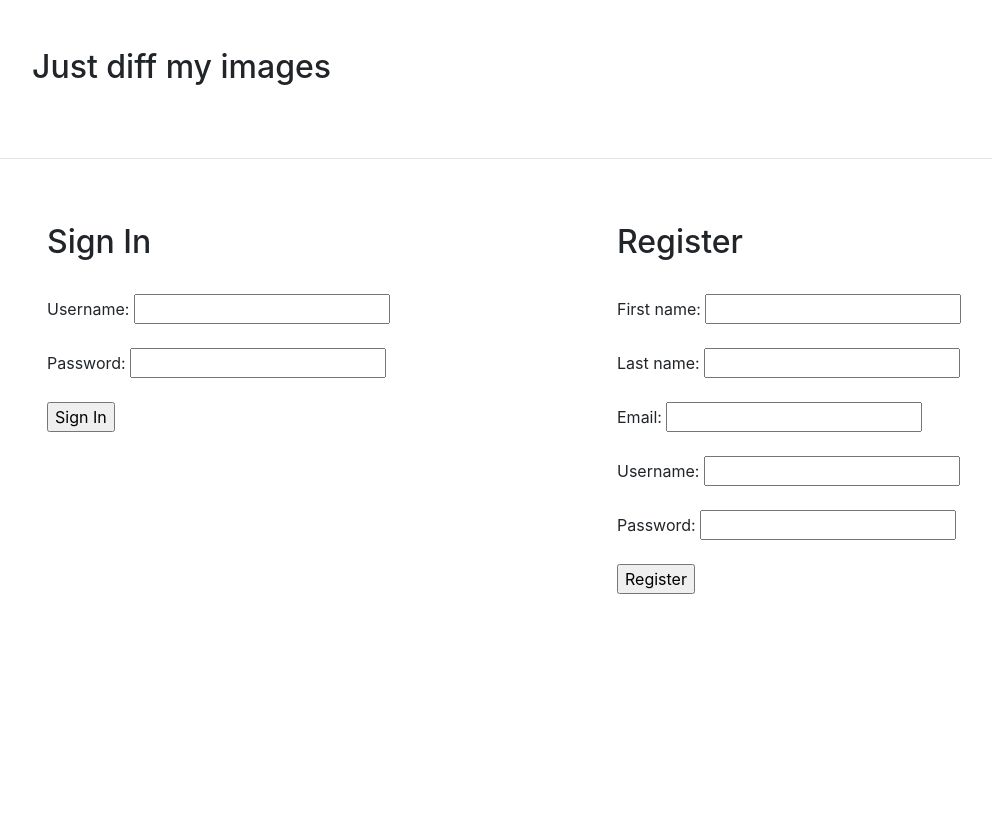
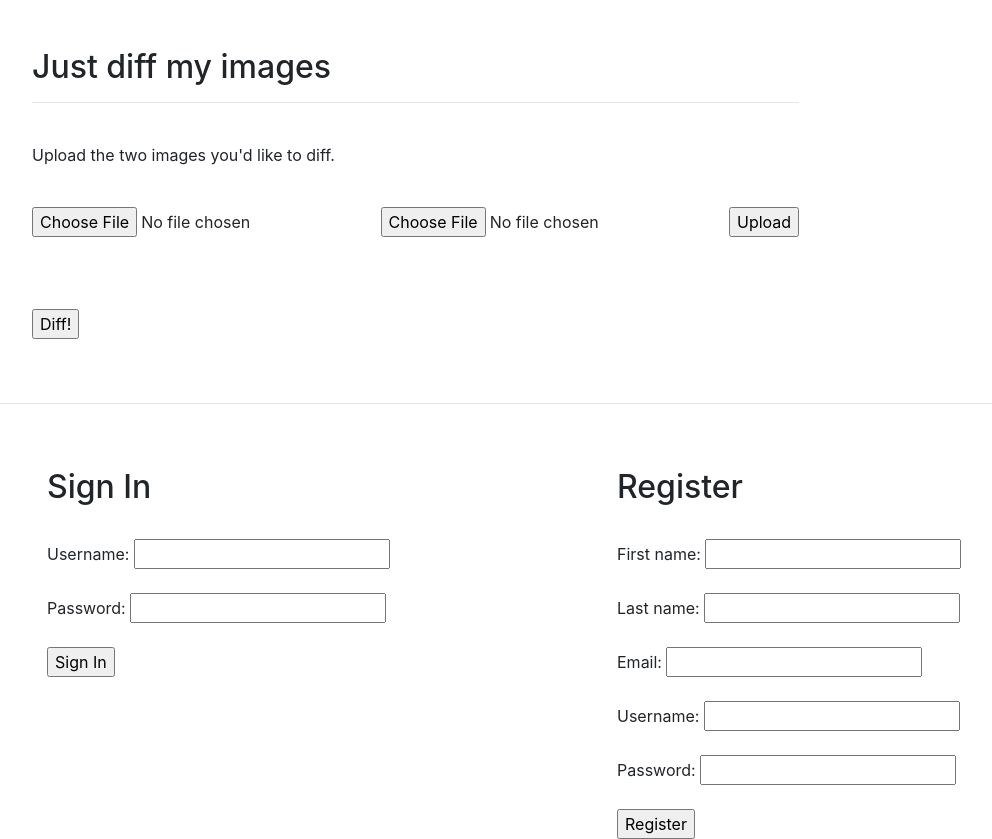
Before and after one commit to mulloverit/hba-main-proj, a Flask app: page / in a window 1280 px wide. Shown: the whole page, without its empty margins (38-1030 px from the left). Before the commit the page ends 594 px from the top, so only its background shows below. Run offline with Flask 2, Linux system fonts and the light colour scheme; some libraries are stand-ins or nearby versions.

Commit message:
adds html for image uploads and diff event submission

```diff
--- a/templates/index.html
+++ b/templates/index.html
@@ -10,6 +10,20 @@
     <div class="row">
         <div class="diff-my-imgs">
             <h2>Just diff my images</h2>
+            <hr>
+            <br>
+            <p>Upload the two images you'd like to diff.</p>
+            <br>
+            <form action="/" method="POST" enctype="multipart/form-data">
+                <input type="file" name="img-1"">
+                <input type="file" name="img-2">
+                <input type="submit" name="upload-input-imgs" value="Upload">
+            </form>
+            <br>
+            <br>
+            <br>
+            <form action="/" method="POST" enctype="multipart/form-data">
+                <input type="submit" name="diff-input-imgs" value="Diff!">
         </div>
     </div>
 </div>
```
